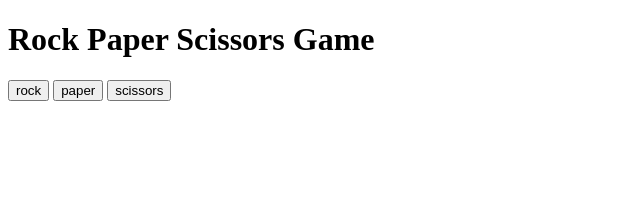
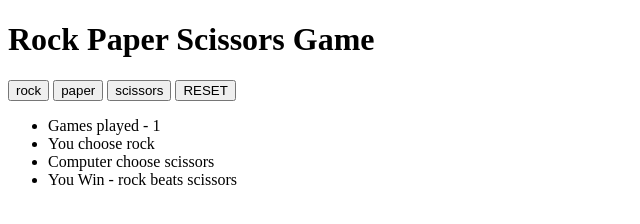
Before and after one commit to kyurshah/rock-paper-scissors, a plain HTML site: page index.html in a window 1280 px wide. Both pictures are taken after a click on the button "rock". Shown: the whole page, without its empty margins (0-640 px from the left). Drawn offline with Linux system fonts and the light colour scheme.

```diff
--- a/index.html
+++ b/index.html
@@ -12,6 +12,15 @@
     <button id="rock">rock</button>
     <button id="paper"> paper</button>
     <button id="scissors">scissors</button>
+    <button id="resetGame">RESET</button>
+    <ul>
+        <li id="gamesPlayed">Games Played </li>
+        <li id="humanChoice">Human Choice</li>
+        <li id="computerChoice">Computer Choice</li>
+        <li id="result">RESULT</li>
+
+    </ul>
+
 </body>
 
 <script src="../script.js"></script>
--- a/script.js
+++ b/script.js
@@ -3,12 +3,23 @@
 const humanSelectionRock = document.querySelector("#rock");
 const humanSelectionPaper = document.querySelector("#paper");
 const humanSelectionScissors = document.querySelector("#scissors");
+const resetGameButton = document.querySelector("#resetGame");
+
+const humanChoiceDiv = document.querySelector("#humanChoice");
+const computerChoiceDiv = document.querySelector("#computerChoice");
+const resultDiv = document.querySelector("#result");
+const gamesPlayedDiv = document.querySelector("#gamesPlayed");
+
 
 let humanChoice = "";
 let gamesPlayed = 0;
 let humanScore = 0;
 let computerScore = 0;
 
+resetGameButton.addEventListener("click", function() {
+    gamesPlayed = 0;
+    gamesPlayedDiv.textContent = `games played - ${gamesPlayed}`
+})
 
 
 function getComputerChoice() {
@@ -46,14 +57,24 @@
 
 function playGame() {
 
-    let computerChoice = getComputerChoice();
-    let result = playRound(humanChoice, computerChoice)
-    console.log(`You chose ${humanChoice} while Computer chose ${computerChoice}`)
-    console.log(`${result}`)
-    console.log(`Your score is ${humanScore} and Computer score is ${computerScore}`)
+    if (gamesPlayed === 5) {
+        console.log("GAMEOVER")
+        humanSelectionRock.disabled = true;
+        humanSelectionPaper.disabled = true;
+        humanSelectionScissors.disabled = true;
 
+    }
+    else{
+        gamesPlayed += 1;
+        let computerChoice = getComputerChoice();
+        let result = playRound(humanChoice, computerChoice)
+        humanChoiceDiv.textContent = `You choose ${humanChoice}`;
+        computerChoiceDiv.textContent = `Computer choose ${computerChoice}`;
+        resultDiv.textContent = `${result}`;
+        gamesPlayedDiv.textContent = `Games played - ${gamesPlayed}`
+        }
 
-
+    }
 
 
     function playRound(humanChoice, computerChoice) {
@@ -87,8 +108,5 @@
             computerScore += 1;
             return `Computer Wins - ${computerChoice} beats ${humanChoice}`;
         }
-    }
 
 }
-
-// playGame();
```
